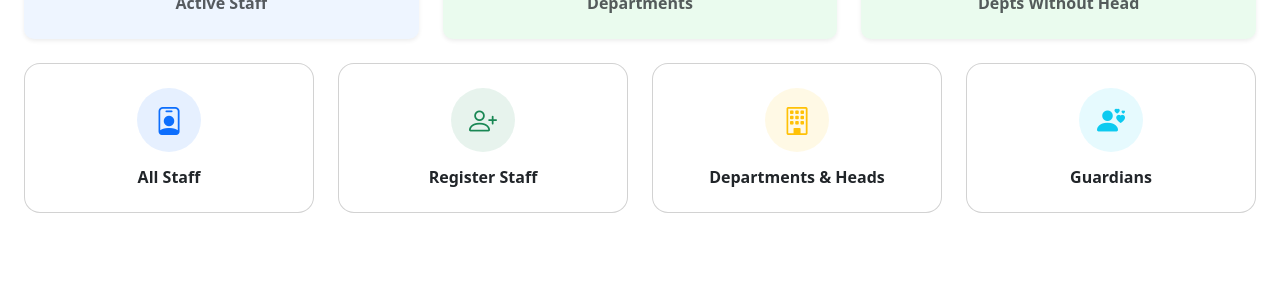
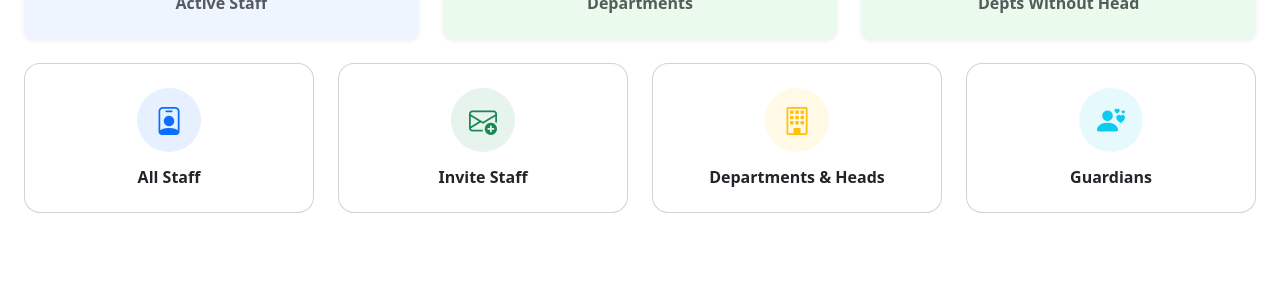
Before and after one commit to Ayoub-killy/school-app, a Django app: page /hub/staff/ in a window 1280 px wide. Shown: the part 376-676 px from the top of the page. Run offline with Django 5.2, Linux system fonts and the light colour scheme; a user stored in the database is signed in; tables that the repository leaves empty hold one stand-in row (values such as "Sample post").

Commit message:
The admin dashboard was updated

```diff
--- a/templates/dashboard/staff_hub.html
+++ b/templates/dashboard/staff_hub.html
@@ -39,10 +39,10 @@
         </a>
     </div>
     <div class="col-6 col-md-3 animate-up delay-2">
-        <a href="{% url 'sis:staff_create' %}" class="text-decoration-none text-dark">
+        <a href="{% url 'accounts:staff_invite' %}" class="text-decoration-none text-dark">
             <div class="card module-card hover-elevate h-100 text-center p-4">
-                <div class="module-icon-box bg-success bg-opacity-10 text-success mx-auto mb-3"><i class="bi bi-person-plus"></i></div>
-                <h6 class="fw-bold mb-0">Register Staff</h6>
+                <div class="module-icon-box bg-success bg-opacity-10 text-success mx-auto mb-3"><i class="bi bi-envelope-plus"></i></div>
+                <h6 class="fw-bold mb-0">Invite Staff</h6>
             </div>
         </a>
     </div>
```
